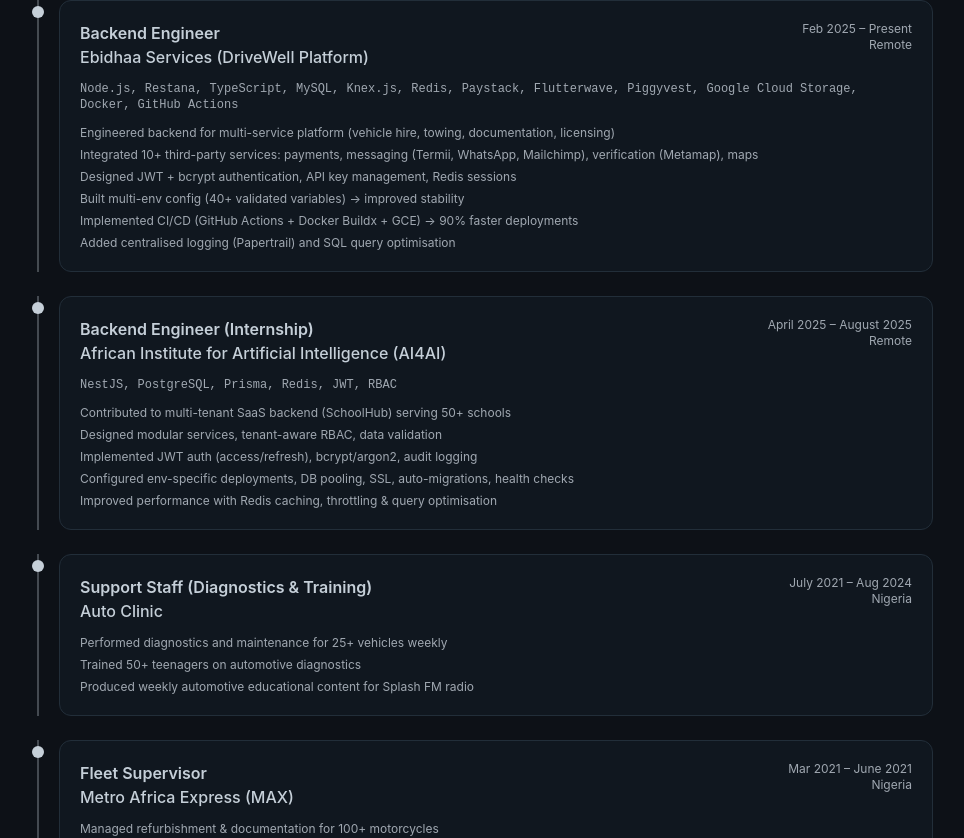
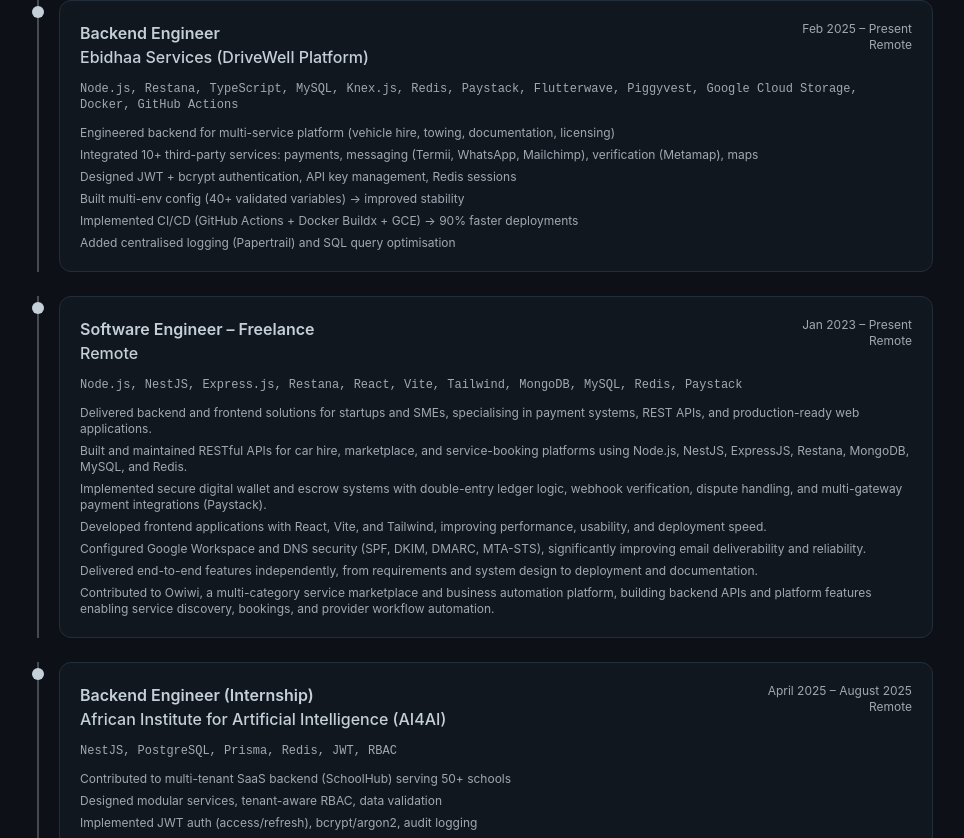
Before and after one commit to Ayooluwabami/portfolio-web, a React (Vite) app: page /cv in a window 1280 px wide. Shown: the part 1167-2005 px from the top of the page, without its empty margins (155-1119 px from the left). Built offline with nearby package versions, Linux system fonts and the light colour scheme; the HTML template or start-up script is replaced by a standard one.

Commit message:
Updated CV

```diff
--- a/src/pages/CV.tsx
+++ b/src/pages/CV.tsx
@@ -53,7 +53,7 @@
                 Professional Summary
               </h2>
               <p className="text-muted-foreground leading-relaxed text-sm">
-                Software Engineer with 2+ years of experience building production-ready applications, specialising in backend
+                Software Engineer with 3+ years of experience building production-ready applications, specialising in backend
                 engineering with Node.js, TypeScript, NestJS, and Express, while also delivering front-end interfaces using
                 React, Vite, and Tailwind. Proven ability to design scalable microservices, integrate complex payment systems,
                 optimise SQL/NoSQL databases, and deploy cloud-based infrastructure. Delivered multi-tenant SaaS platforms
@@ -149,6 +149,40 @@
                     <li>Built multi-env config (40+ validated variables) → improved stability</li>
                     <li>Implemented CI/CD (GitHub Actions + Docker Buildx + GCE) → 90% faster deployments</li>
                     <li>Added centralised logging (Papertrail) and SQL query optimisation</li>
+                  </ul>
+                </div>
+              </motion.div>
+
+              {/* Freelance Software Engineer */}
+              <motion.div
+                initial={{ opacity: 0, x: -10 }}
+                whileInView={{ opacity: 1, x: 0 }}
+                transition={{ delay: 0.05 }}
+                className="relative pl-5 border-l-2 border-primary/30"
+              >
+                <div className="absolute -left-[7px] top-1.5 w-3 h-3 bg-primary rounded-full" />
+                <div className="p-5 bg-secondary/50 rounded-lg border border-border">
+                  <div className="flex flex-col md:flex-row md:justify-between md:items-start mb-3">
+                    <div>
+                      <h3 className="font-semibold text-primary">Software Engineer – Freelance</h3>
+                      <p className="font-medium">Remote</p>
+                    </div>
+                    <div className="text-xs text-muted-foreground mt-1 md:mt-0 md:text-right">
+                      <p>Jan 2023 – Present</p>
+                      <p>Remote</p>
+                    </div>
+                  </div>
+                  <p className="text-xs text-muted-foreground mb-3 font-mono">
+                    Node.js, NestJS, Express.js, Restana, React, Vite, Tailwind, MongoDB, MySQL, Redis, Paystack
+                  </p>
+                  <ul className="space-y-1.5 text-xs text-muted-foreground list-none">
+                    <li>Delivered backend and frontend solutions for startups and SMEs, specialising in payment systems, REST APIs, and production-ready web applications.</li>
+                    <li>Built and maintained RESTful APIs for car hire, marketplace, and service-booking platforms using Node.js, NestJS, ExpressJS, Restana, MongoDB, MySQL, and Redis.</li>
+                    <li>Implemented secure digital wallet and escrow systems with double-entry ledger logic, webhook verification, dispute handling, and multi-gateway payment integrations (Paystack).</li>
+                    <li>Developed frontend applications with React, Vite, and Tailwind, improving performance, usability, and deployment speed.</li>
+                    <li>Configured Google Workspace and DNS security (SPF, DKIM, DMARC, MTA-STS), significantly improving email deliverability and reliability.</li>
+                    <li>Delivered end-to-end features independently, from requirements and system design to deployment and documentation.</li>
+                    <li>Contributed to Owiwi, a multi-category service marketplace and business automation platform, building backend APIs and platform features enabling service discovery, bookings, and provider workflow automation.</li>
                   </ul>
                 </div>
               </motion.div>
```
